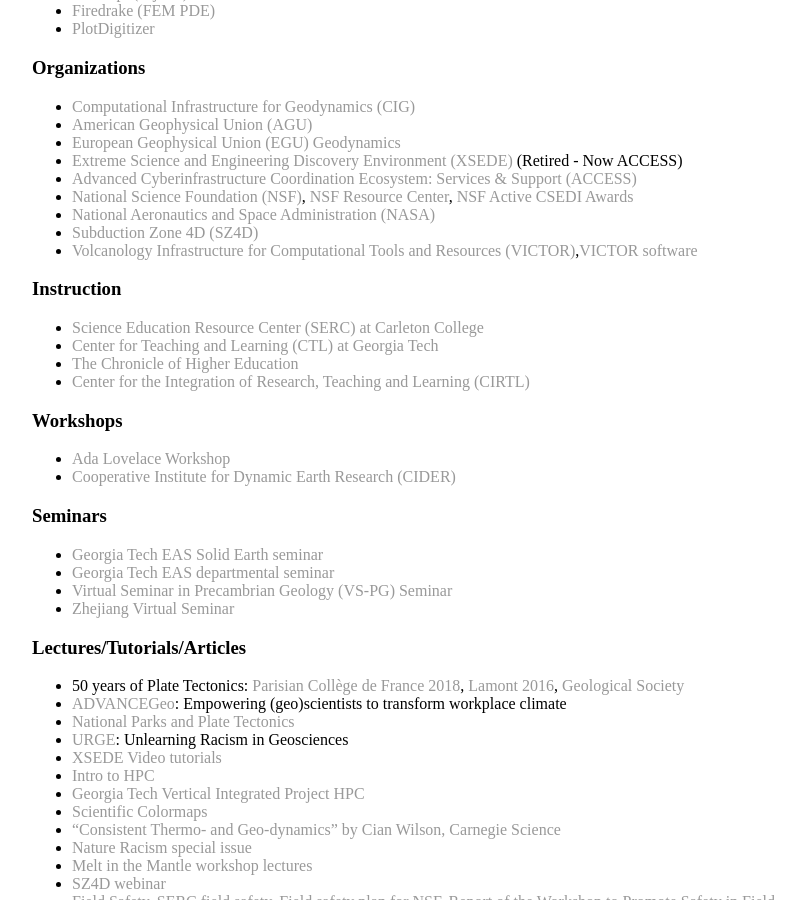
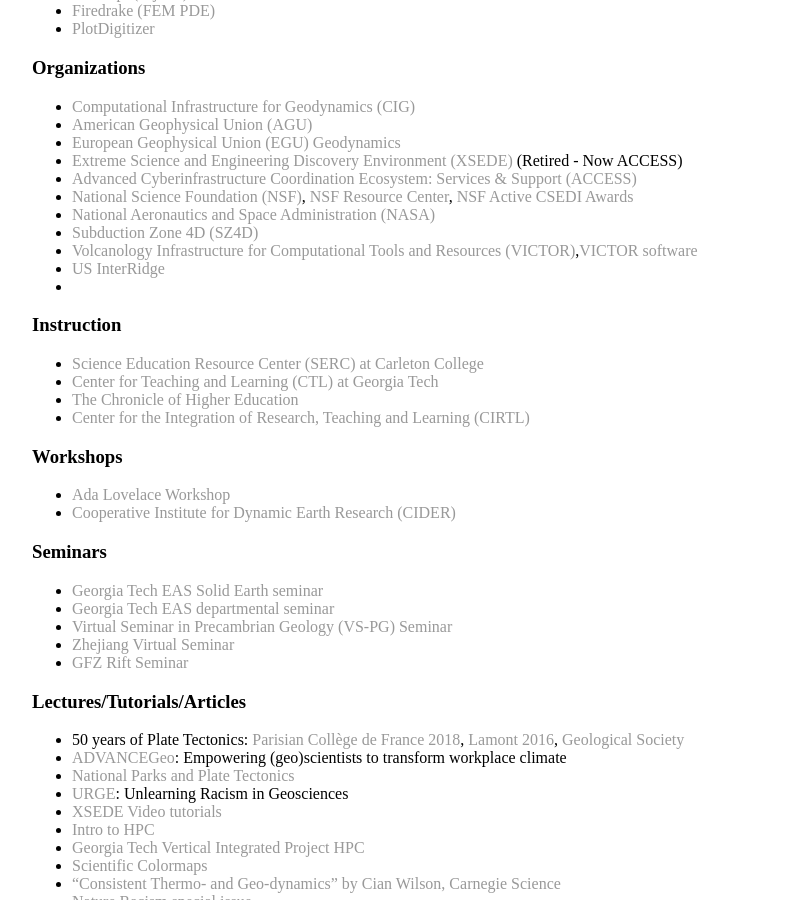
Before and after one commit to joycesim/joycesim.github.io, a Jekyll site: the page built from research/index.md, in a window 1280 px wide and 900 px high, scrolled down 6819 px. Shown: the whole window, without its empty margins (224-1029 px from the left). Built offline with Jekyll 4.4.1, drawn with Linux system fonts in a browser that asks for light colours.

Commit message:
Update index.md

```diff
--- a/research/index.md
+++ b/research/index.md
@@ -116,6 +116,8 @@
 * [National Aeronautics and Space Administration (NASA)](https://www.nasa.gov/)
 * [Subduction Zone 4D (SZ4D)](https://www.sz4d.org/)
 * [Volcanology Infrastructure for Computational Tools and Resources (VICTOR)](https://victor.ldeo.columbia.edu/),[VICTOR software](https://docs.victorproject.org/en/latest/index.html)
+* [US InterRidge](https://usinterridge.org/)
+*
 
 ### Instruction
 * [Science Education Resource Center (SERC) at Carleton College](https://serc.carleton.edu/NAGTWorkshops/earlycareer/index.html)
@@ -131,8 +133,8 @@
 * [Georgia Tech EAS Solid Earth seminar](https://sites.gatech.edu/eas-solid-earth/)
 * [Georgia Tech EAS departmental seminar](https://eas.gatech.edu/eas-seminar-schedule)
 * [Virtual Seminar in Precambrian Geology (VS-PG) Seminar](https://sites.google.com/ucr.edu/vs-pg/home)
-* [Zhejiang Virtual Seminar]((https://docs.google.com/spreadsheets/d/1udaTAvG5XTjlpbUJWqldQI_Ohv8zHn_25aut6FvcRWI/edit#gid=0)
-)
+* [Zhejiang Virtual Seminar](https://docs.google.com/spreadsheets/d/1udaTAvG5XTjlpbUJWqldQI_Ohv8zHn_25aut6FvcRWI/edit#gid=0)
+* [GFZ Rift Seminar](https://www.gfz.de/sektion/geodynamische-modellierung/projekte/rift-and-rifted-margins-online-seminar)
 
 ### Lectures/Tutorials/Articles
 * 50 years of Plate Tectonics: [Parisian Collège de France 2018](https://www.college-de-france.fr/fr/agenda/colloque/50-years-of-plate-tectonics-then-now-and-beyond), [Lamont 2016](https://lamont.columbia.edu/about/luminaries-signature-events/plate-tectonics-symposium-2016), [Geological Society](https://www.geolsoc.org.uk/wsmith17)
```
